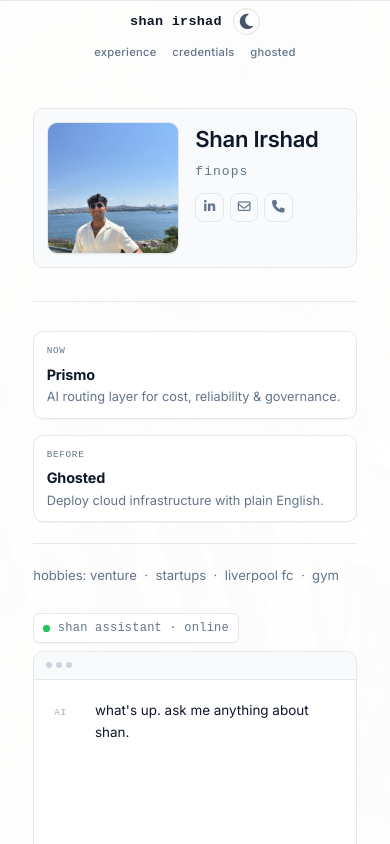
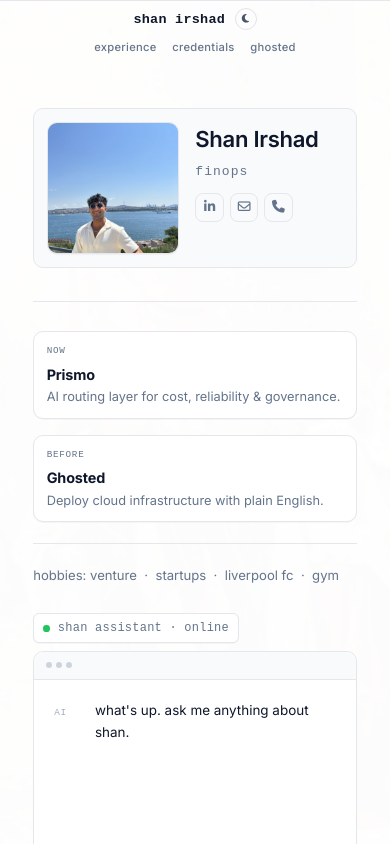
Before and after one commit to smirsh72/personal-, a React (Vite) app in the folder react-portfolio/: page / in a window 390 px wide. Shown: the top 844 px of the page. Built offline with nearby package versions, Linux system fonts and the light colour scheme; a web font is replaced by a local one.

Commit message:
Reduce mobile theme toggle size

```diff
--- a/react-portfolio/src/styles/main.css
+++ b/react-portfolio/src/styles/main.css
@@ -1554,7 +1554,6 @@ body {
     min-height: var(--shared-tap-target-size);
   }
 
-  .theme-toggle,
   .social-icon,
   .dm-send,
   .send-button {
@@ -1768,6 +1767,18 @@ body {
 
   .site-name {
     font-size: 0.88rem;
+  }
+
+  .theme-toggle.founder-toggle {
+    width: 24px;
+    height: 24px;
+    min-width: 24px;
+    min-height: 24px;
+    margin-left: 0.28rem;
+  }
+
+  .theme-toggle.founder-toggle i {
+    font-size: 0.66rem;
   }
 
   .navbar-links {
@@ -2394,6 +2405,18 @@ body {
     row-gap: 0.32rem;
   }
 
+  .theme-toggle.founder-toggle {
+    width: 22px;
+    height: 22px;
+    min-width: 22px;
+    min-height: 22px;
+    margin-left: 0.24rem;
+  }
+
+  .theme-toggle.founder-toggle i {
+    font-size: 0.62rem;
+  }
+
   .site-logo {
     justify-content: center;
   }
```
